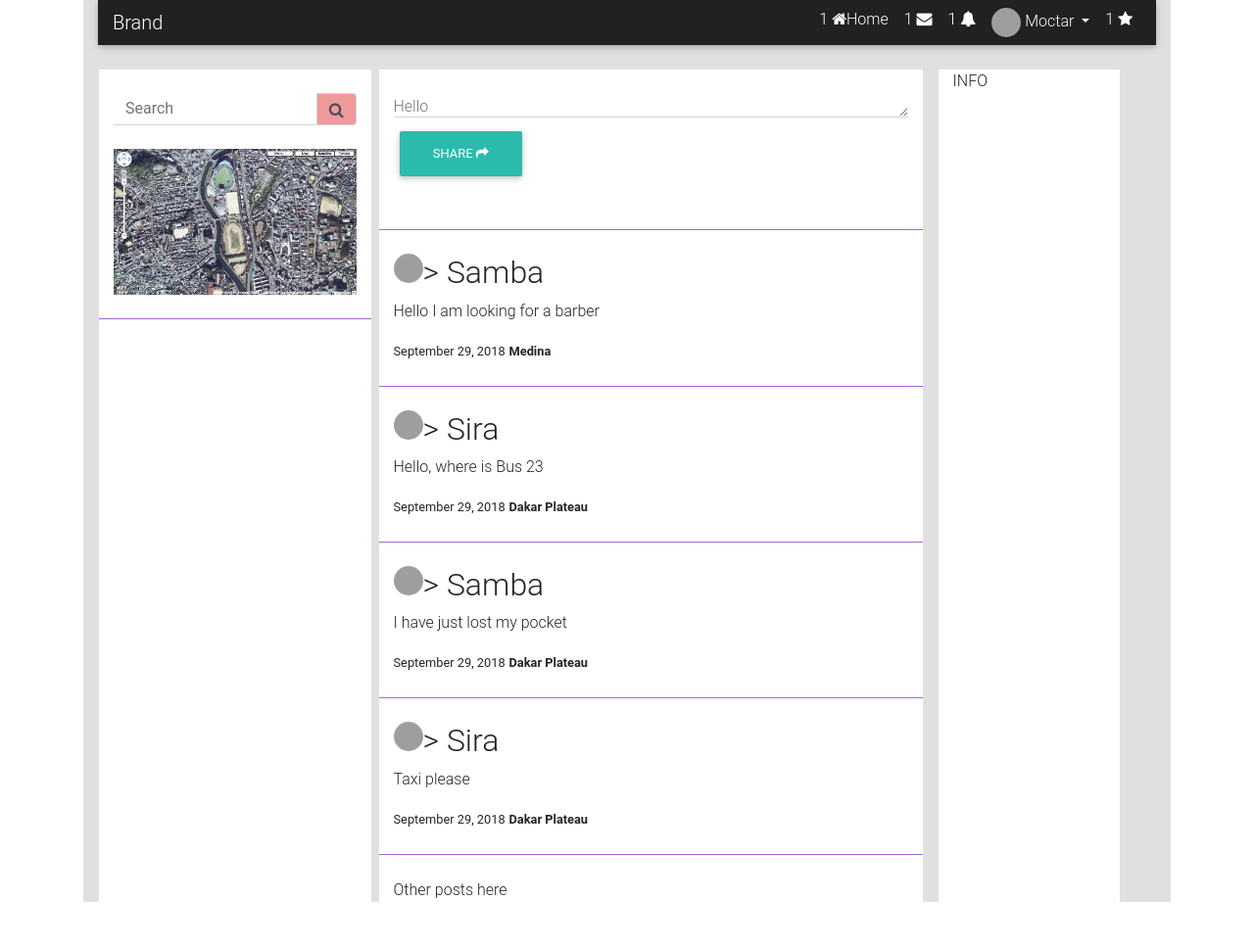
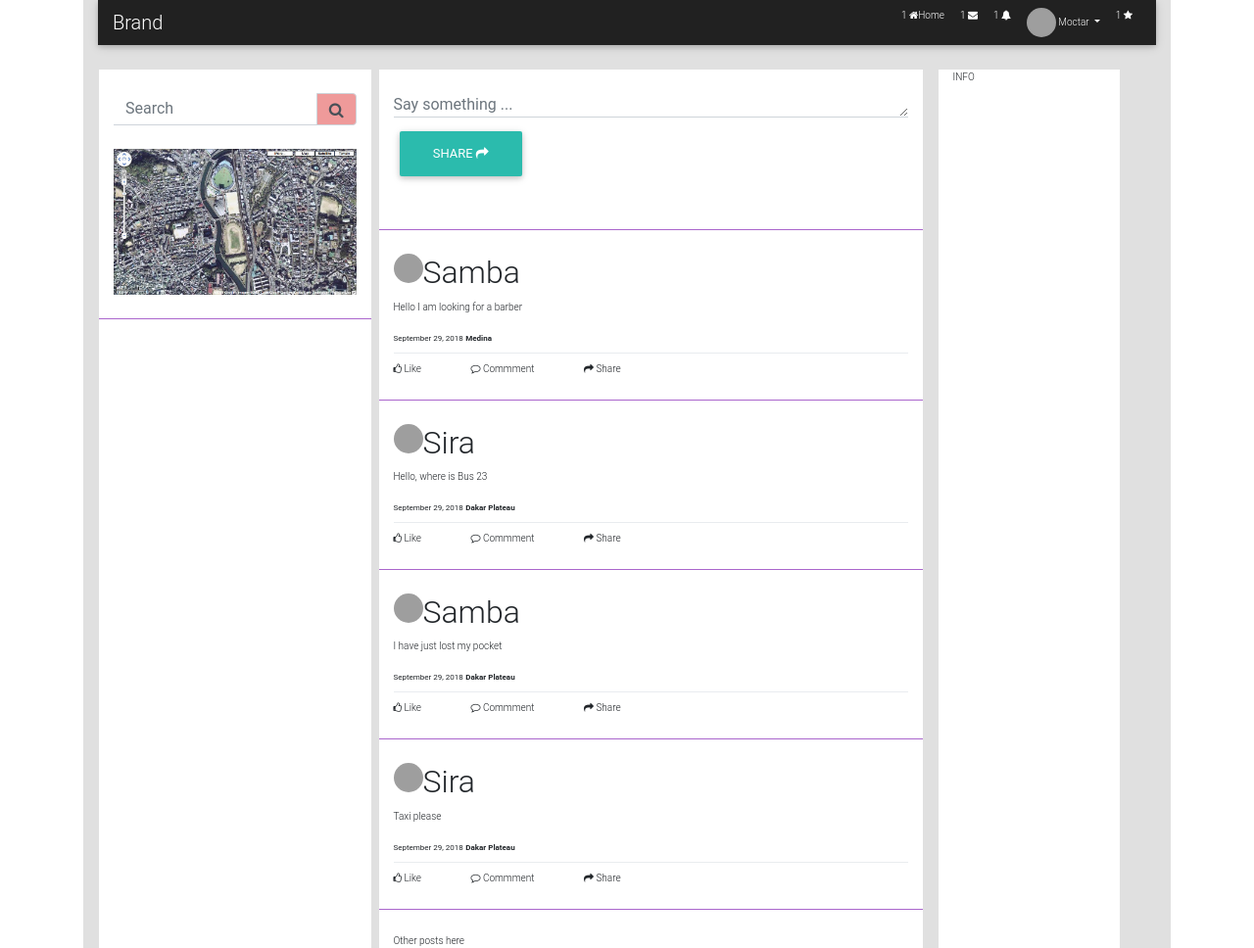
Before and after one commit to kawtal/kawtal, a Django app: page / in a window 1280 px wide. Shown: the whole page at 98% size. Before the commit the page ends 921 px from the top, so only its background shows below. Run offline with Django 3.2, Linux system fonts and the light colour scheme; some libraries are stand-ins or nearby versions; grey boxes are pictures that could not be loaded.

Commit message:
Added Like, Comment, Share

```diff
--- a/djangoKawtal/street/static/street/css/street.css
+++ b/djangoKawtal/street/static/street/css/street.css
@@ -2,3 +2,7 @@
   width: 30px;
   height: 30px;
 }
+
+div {
+  font-size: 10px;
+}
--- a/djangoKawtal/street/templates/street/home.html
+++ b/djangoKawtal/street/templates/street/home.html
@@ -108,8 +108,8 @@
         <div id="center" class="col-sm-6 mr-0 ml-2 bg-white">
             <!-- <writePost> -->
             <div class="md-form">
-                <textarea type="text" id="form7" class="md-textarea form-control" rows="1"></textarea>
-                <label for="form7">Hello</label>
+                <textarea type="text" id="form7" class="md-textarea form-control" rows="1" placeholder="Say something ..."></textarea>
+                <label for="form7"></label>
                 <!-- <ShareButton> -->
                 <button type="button" class="btn btn-default">
                     Share
@@ -134,12 +134,40 @@
                     <!-- <ProfileImage> -->
                     <div>
                         <img src="{% static post.image %}" class="rounded-circle float-left z-depth-0 image-profile">
-                        <h2> > {{ post.author }}</h2>
+                        <h2> {{ post.author }}</h2>
                     </div>
                     <!-- </ProfileImage> -->
-                    <p>{{ post.content }}</p>
+                    <!-- <PostContent> -->
+                    <div>
+                        <p>{{ post.content }}</p>
+                    </div>
+                    <!-- </PostContent> -->
                     <small>{{ post.date }}</small>
                     <small><b>{{ post.location }}</b></small>
+
+                    <div class="dropdown-divider"></div>
+
+                    <!-- <PostReactions> -->
+                    <div>
+                        <div>
+                            <!-- <Like> -->
+                            <a class="">
+                                <i class="fa fa-thumbs-o-up"></i> Like
+                            </a>
+                            <!-- </Like> -->
+                            <!-- <Comment> -->
+                            <a class="ml-5">
+                                <i class="fa fa-comment-o"></i> Commment
+                            </a>
+                            <!-- </Comment> -->
+                            <!-- <Share> -->
+                            <a class="ml-5">
+                                <i class="fa fa-share"></i> Share
+                            </a>
+                            <!-- </Share> -->
+                        </div>
+                    </div>
+                    <!-- </PostReactions>> -->
                 </div>
                 <!-- </Post> -->
                 <!-- <Post Separator> -->
```
